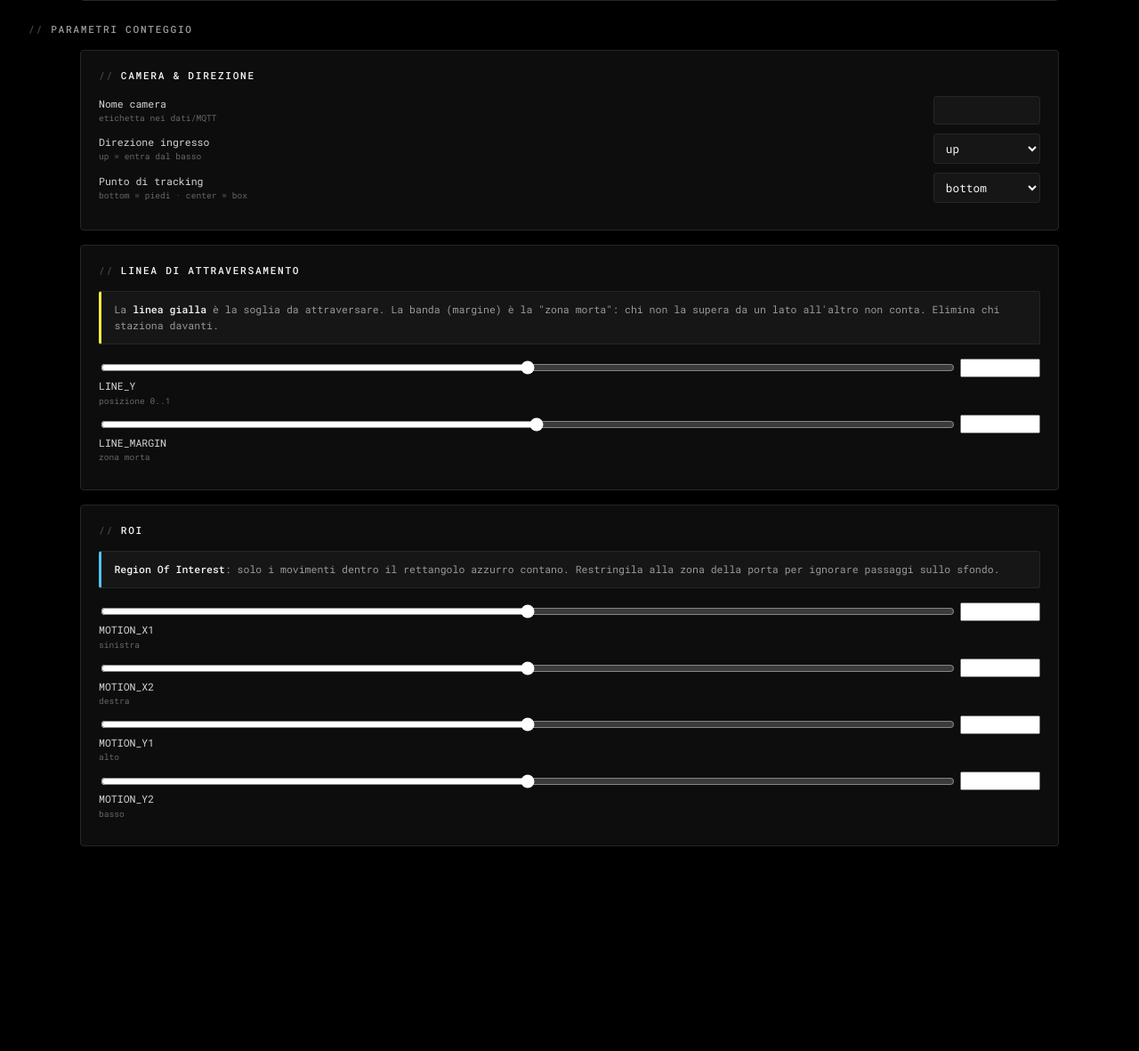
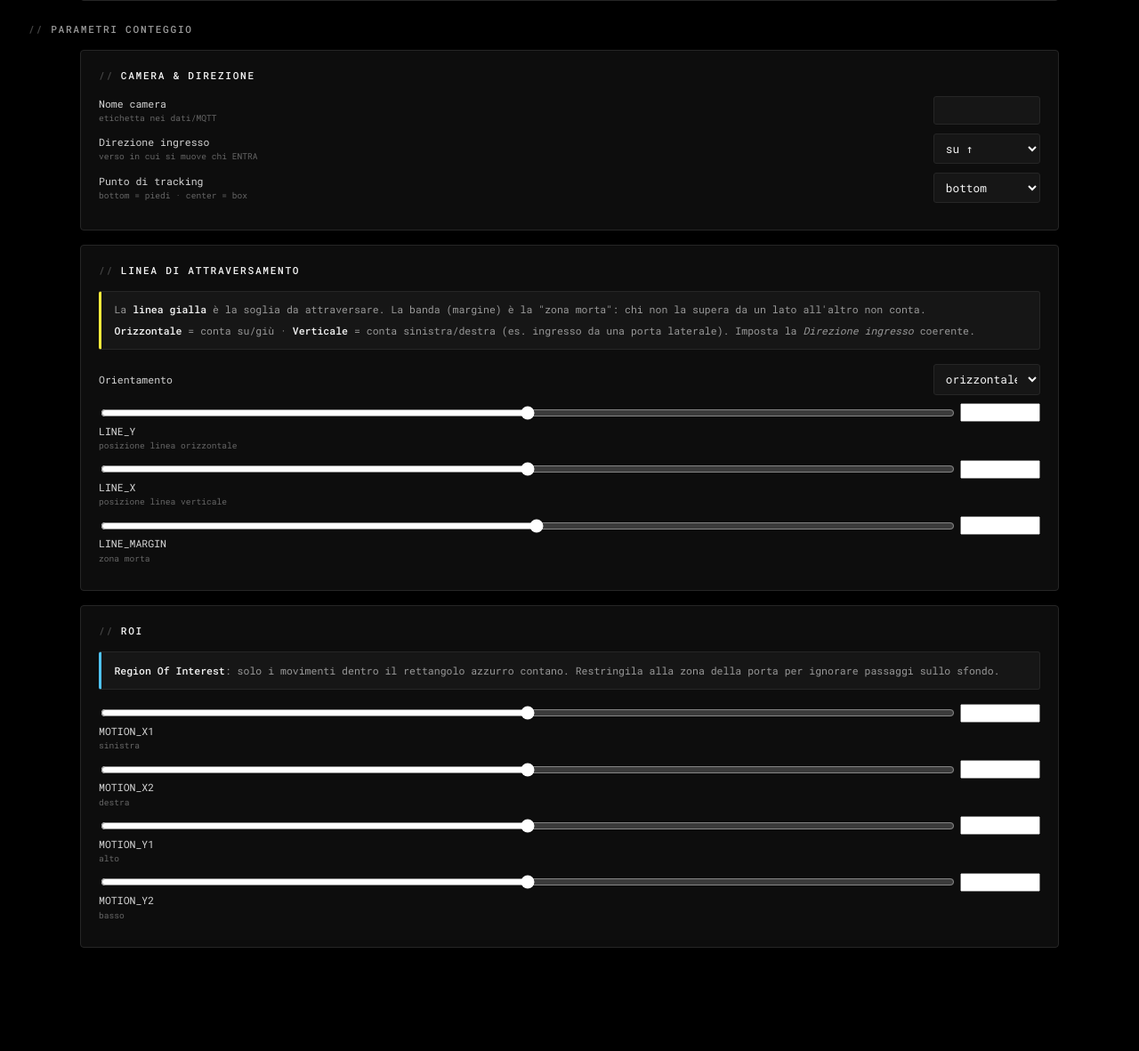
Before and after one commit to filippobenozzi/frigate-counter-camera, a Flask app: template app/templates/settings.html in a window 1280 px wide. Shown: the part 863-2044 px from the top of the page at 89% size. Before the commit the page ends 1814 px from the top, so only its background shows below. Run offline with Flask 3, Linux system fonts and the light colour scheme; the template is opened without the code that fills it, so the values that code supplies are empty; parts of the project's set-up code (start-up, migrations or seed data) failed here and were passed over; some libraries are stand-ins or nearby versions.

Commit message:
removed frigate + added custom detection mode

```diff
--- a/app/config.py
+++ b/app/config.py
@@ -38,7 +38,11 @@ class Config:
     # ============ Conteggio (linea + ROI) ============
     ENTER_DIRECTION = os.environ.get("ENTER_DIRECTION", "up").lower()  # up | down
     POINT_MODE = os.environ.get("POINT_MODE", "bottom").lower()        # bottom | center
+    # horizontal = linea orizzontale, conta su/giù (LINE_Y)
+    # vertical   = linea verticale, conta sinistra/destra (LINE_X)
+    LINE_ORIENTATION = os.environ.get("LINE_ORIENTATION", "horizontal").lower()
     LINE_Y = float(os.environ.get("LINE_Y", "0.50"))
+    LINE_X = float(os.environ.get("LINE_X", "0.50"))
     LINE_MARGIN = float(os.environ.get("LINE_MARGIN", "0.08"))
     MOTION_X1 = float(os.environ.get("MOTION_X1", "0.05"))
     MOTION_X2 = float(os.environ.get("MOTION_X2", "0.95"))
--- a/app/templates/settings.html
+++ b/app/templates/settings.html
@@ -263,8 +263,13 @@
             <input class="text" type="text" name="CAMERA" autocomplete="off">
           </div>
           <div class="field">
-            <label>Direzione ingresso <span class="desc">up = entra dal basso</span></label>
-            <select name="ENTER_DIRECTION"><option value="up">up</option><option value="down">down</option></select>
+            <label>Direzione ingresso <span class="desc">verso in cui si muove chi ENTRA</span></label>
+            <select name="ENTER_DIRECTION">
+              <option value="up">su ↑</option>
+              <option value="down">giù ↓</option>
+              <option value="left">sinistra ←</option>
+              <option value="right">destra →</option>
+            </select>
           </div>
           <div class="field">
             <label>Punto di tracking <span class="desc">bottom = piedi · center = box</span></label>
@@ -276,9 +281,21 @@
           <h3>Linea di attraversamento</h3>
           <div class="help line"><p>La <strong>linea gialla</strong> è la soglia
             da attraversare. La banda (margine) è la "zona morta": chi non la
-            supera da un lato all'altro non conta. Elimina chi staziona davanti.</p></div>
+            supera da un lato all'altro non conta.</p>
+            <p style="margin-top:.4rem"><strong>Orizzontale</strong> = conta su/giù ·
+            <strong>Verticale</strong> = conta sinistra/destra (es. ingresso da
+            una porta laterale). Imposta la <em>Direzione ingresso</em> coerente.</p></div>
+          <div class="field">
+            <label>Orientamento</label>
+            <select name="LINE_ORIENTATION">
+              <option value="horizontal">orizzontale (su/giù)</option>
+              <option value="vertical">verticale (sx/dx)</option>
+            </select>
+          </div>
           <div class="field-range"><input type="range" name="LINE_Y" min="0" max="1" step="0.01"><input type="number" name="LINE_Y_num" min="0" max="1" step="0.01"></div>
-          <div class="field"><label>LINE_Y <span class="desc">posizione 0..1</span></label><span></span></div>
+          <div class="field"><label>LINE_Y <span class="desc">posizione linea orizzontale</span></label><span></span></div>
+          <div class="field-range"><input type="range" name="LINE_X" min="0" max="1" step="0.01"><input type="number" name="LINE_X_num" min="0" max="1" step="0.01"></div>
+          <div class="field"><label>LINE_X <span class="desc">posizione linea verticale</span></label><span></span></div>
           <div class="field-range"><input type="range" name="LINE_MARGIN" min="0" max="0.45" step="0.01"><input type="number" name="LINE_MARGIN_num" min="0" max="0.45" step="0.01"></div>
           <div class="field"><label>LINE_MARGIN <span class="desc">zona morta</span></label><span></span></div>
         </div>
@@ -534,28 +551,45 @@
   function drawOverlay(){
     const w=canvas.clientWidth,h=canvas.clientHeight; if(!w||!h) return;
     ctx.clearRect(0,0,w,h);
-    const lineY=s.LINE_Y*h, mt=(s.LINE_Y-s.LINE_MARGIN)*h, mb=(s.LINE_Y+s.LINE_MARGIN)*h;
-    ctx.fillStyle='rgba(255,235,59,.10)'; ctx.fillRect(0,mt,w,mb-mt);
+    // ROI
     const x1=s.MOTION_X1*w,y1=s.MOTION_Y1*h,x2=s.MOTION_X2*w,y2=s.MOTION_Y2*h;
     ctx.fillStyle='rgba(79,195,247,.06)'; ctx.fillRect(x1,y1,x2-x1,y2-y1);
     ctx.strokeStyle='#4fc3f7'; ctx.lineWidth=2; ctx.setLineDash([6,4]);
     ctx.strokeRect(x1,y1,x2-x1,y2-y1); ctx.setLineDash([]);
-    ctx.strokeStyle='#ffeb3b'; ctx.lineWidth=3;
-    ctx.beginPath(); ctx.moveTo(0,lineY); ctx.lineTo(w,lineY); ctx.stroke();
-    ctx.strokeStyle='rgba(255,235,59,.6)'; ctx.lineWidth=1.5; ctx.setLineDash([4,4]);
-    ctx.beginPath(); ctx.moveTo(0,mt); ctx.lineTo(w,mt); ctx.stroke();
-    ctx.beginPath(); ctx.moveTo(0,mb); ctx.lineTo(w,mb); ctx.stroke(); ctx.setLineDash([]);
     ctx.fillStyle='#4fc3f7'; [[x1,y1],[x2,y1],[x1,y2],[x2,y2]].forEach(([x,y])=>ctx.fillRect(x-5,y-5,10,10));
-    ctx.fillStyle='#ffeb3b'; ctx.fillRect(w/2-25,lineY-4,50,8);
-    ctx.font='11px "Roboto Mono",monospace'; ctx.fillStyle='#ffeb3b';
-    ctx.fillText('LINE '+s.LINE_Y.toFixed(2),8,lineY-6);
+    // linea + zona morta
+    ctx.font='11px "Roboto Mono",monospace';
+    if(s.LINE_ORIENTATION==='vertical'){
+      const lx=s.LINE_X*w, ml=(s.LINE_X-s.LINE_MARGIN)*w, mr=(s.LINE_X+s.LINE_MARGIN)*w;
+      ctx.fillStyle='rgba(255,235,59,.10)'; ctx.fillRect(ml,0,mr-ml,h);
+      ctx.strokeStyle='#ffeb3b'; ctx.lineWidth=3;
+      ctx.beginPath(); ctx.moveTo(lx,0); ctx.lineTo(lx,h); ctx.stroke();
+      ctx.strokeStyle='rgba(255,235,59,.6)'; ctx.lineWidth=1.5; ctx.setLineDash([4,4]);
+      ctx.beginPath(); ctx.moveTo(ml,0); ctx.lineTo(ml,h); ctx.stroke();
+      ctx.beginPath(); ctx.moveTo(mr,0); ctx.lineTo(mr,h); ctx.stroke(); ctx.setLineDash([]);
+      ctx.fillStyle='#ffeb3b'; ctx.fillRect(lx-4,h/2-25,8,50);
+      ctx.fillText('LINE X '+s.LINE_X.toFixed(2),lx+6,16);
+    } else {
+      const ly=s.LINE_Y*h, mt=(s.LINE_Y-s.LINE_MARGIN)*h, mb=(s.LINE_Y+s.LINE_MARGIN)*h;
+      ctx.fillStyle='rgba(255,235,59,.10)'; ctx.fillRect(0,mt,w,mb-mt);
+      ctx.strokeStyle='#ffeb3b'; ctx.lineWidth=3;
+      ctx.beginPath(); ctx.moveTo(0,ly); ctx.lineTo(w,ly); ctx.stroke();
+      ctx.strokeStyle='rgba(255,235,59,.6)'; ctx.lineWidth=1.5; ctx.setLineDash([4,4]);
+      ctx.beginPath(); ctx.moveTo(0,mt); ctx.lineTo(w,mt); ctx.stroke();
+      ctx.beginPath(); ctx.moveTo(0,mb); ctx.lineTo(w,mb); ctx.stroke(); ctx.setLineDash([]);
+      ctx.fillStyle='#ffeb3b'; ctx.fillRect(w/2-25,ly-4,50,8);
+      ctx.fillText('LINE Y '+s.LINE_Y.toFixed(2),8,ly-6);
+    }
   }
   let drag=null;
   function pick(px,py){
     const w=canvas.clientWidth,h=canvas.clientHeight;
-    const x1=s.MOTION_X1*w,y1=s.MOTION_Y1*h,x2=s.MOTION_X2*w,y2=s.MOTION_Y2*h,ly=s.LINE_Y*h,H=10;
-    if(Math.abs(py-ly)<=6 && px>w/2-30 && px<w/2+30) return 'line';
-    if(Math.abs(py-ly)<=4) return 'line';
+    const x1=s.MOTION_X1*w,y1=s.MOTION_Y1*h,x2=s.MOTION_X2*w,y2=s.MOTION_Y2*h,H=10;
+    if(s.LINE_ORIENTATION==='vertical'){
+      if(Math.abs(px-s.LINE_X*w)<=6) return 'line';
+    } else {
+      if(Math.abs(py-s.LINE_Y*h)<=6) return 'line';
+    }
     if(Math.abs(px-x1)<H&&Math.abs(py-y1)<H) return 'tl';
     if(Math.abs(px-x2)<H&&Math.abs(py-y1)<H) return 'tr';
     if(Math.abs(px-x1)<H&&Math.abs(py-y2)<H) return 'bl';
@@ -571,9 +605,11 @@
   canvas.addEventListener('mousedown',e=>{const[px,py]=pos(e); drag=pick(px,py);});
   canvas.addEventListener('mousemove',e=>{
     const[px,py]=pos(e);
-    if(!drag){const hh=pick(px,py); canvas.style.cursor=hh?(hh==='line'?'ns-resize':'pointer'):'crosshair'; return;}
+    if(!drag){const hh=pick(px,py);
+      const lc=(s.LINE_ORIENTATION==='vertical')?'ew-resize':'ns-resize';
+      canvas.style.cursor=hh?(hh==='line'?lc:'pointer'):'crosshair'; return;}
     const w=canvas.clientWidth,h=canvas.clientHeight,nx=cl(px/w),ny=cl(py/h);
-    if(drag==='line') s.LINE_Y=ny;
+    if(drag==='line'){ if(s.LINE_ORIENTATION==='vertical') s.LINE_X=nx; else s.LINE_Y=ny; }
     else{
       if(drag.includes('l')) s.MOTION_X1=Math.min(nx,s.MOTION_X2-0.05);
       if(drag.includes('r')) s.MOTION_X2=Math.max(nx,s.MOTION_X1+0.05);
--- a/main.py
+++ b/main.py
@@ -23,7 +23,10 @@ def banner():
     print(f" Camera     : {Config.CAMERA}", flush=True)
     print(f" Direzione  : enter = {Config.ENTER_DIRECTION}  "
           f"point={Config.POINT_MODE}", flush=True)
-    print(f" Linea Y    : {Config.LINE_Y} ± {Config.LINE_MARGIN}", flush=True)
+    _lp = (f"X={Config.LINE_X}" if Config.LINE_ORIENTATION == "vertical"
+           else f"Y={Config.LINE_Y}")
+    print(f" Linea      : {Config.LINE_ORIENTATION} {_lp} ± {Config.LINE_MARGIN}",
+          flush=True)
     print(f" ROI        : X[{Config.MOTION_X1}-{Config.MOTION_X2}] "
           f"Y[{Config.MOTION_Y1}-{Config.MOTION_Y2}]", flush=True)
     print(f" Storage    : JSON ({Config.LOG_DIR})"
```
Also changed, not shown: app/counting.py (+48 -30 lines), app/pipeline.py (+15 -7 lines), app/settings.py (+8 -1 lines).
